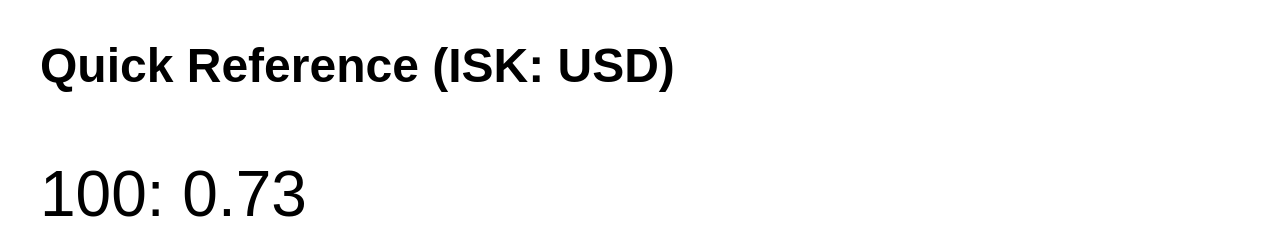
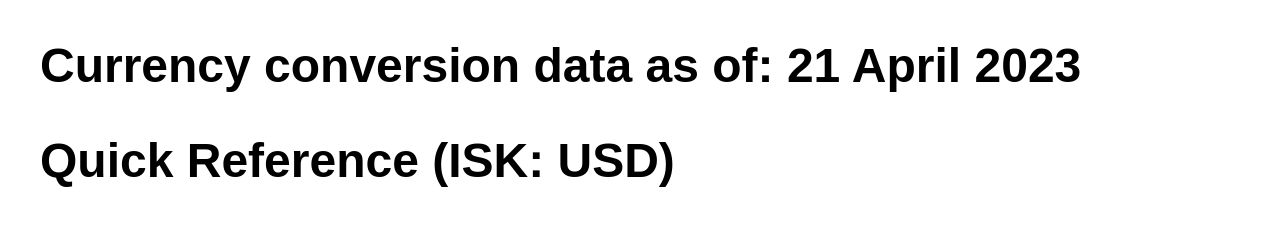
Before and after one commit to petenelson/isk-to-country, a plain HTML site: page index.html in a window 1280 px wide. Shown: the part 794-1043 px from the top of the page. Drawn offline with Linux system fonts and the light colour scheme.

Commit message:
change location for currency as-of date

```diff
--- a/index.html
+++ b/index.html
@@ -4,7 +4,7 @@
 		<title>ISK to Country</title>
 
 		<meta property="og:title" content="ISK to Country" />
-		<meta property="og:description" content="Simple ISK to country currency conversion. Conversion data as of 21 April 2023." />
+		<meta property="og:description" content="Simple ISK to country currency conversion." />
 
 		<style>
 
@@ -77,6 +77,7 @@
 		</tr>
 	</table>
 
+	<h2>Currency conversion data as of: 21 April 2023</h2>
 	<h2>Quick Reference (ISK: <span id="qr-country"></span>)</h2>
 	<div id="quick-reference">
 
```
